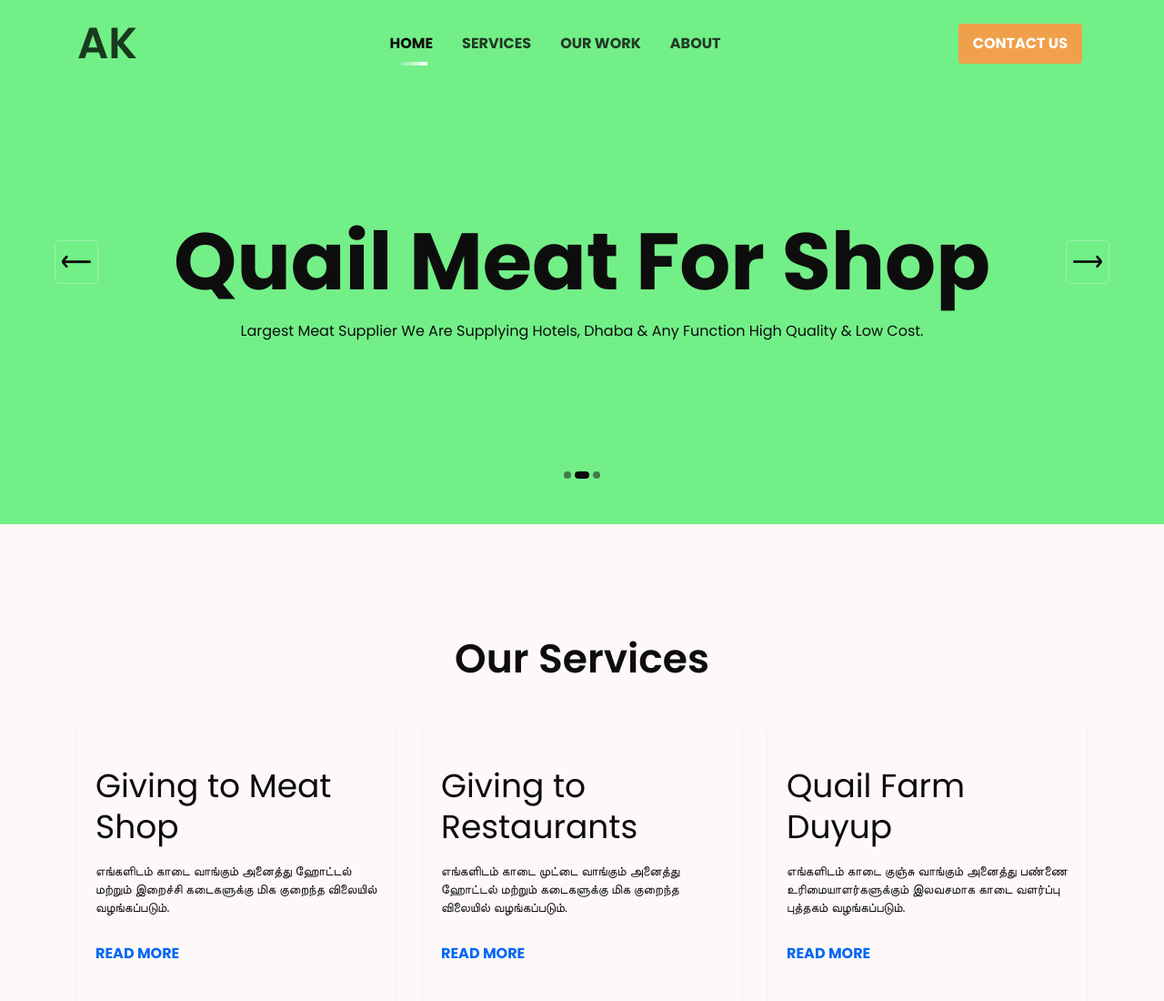
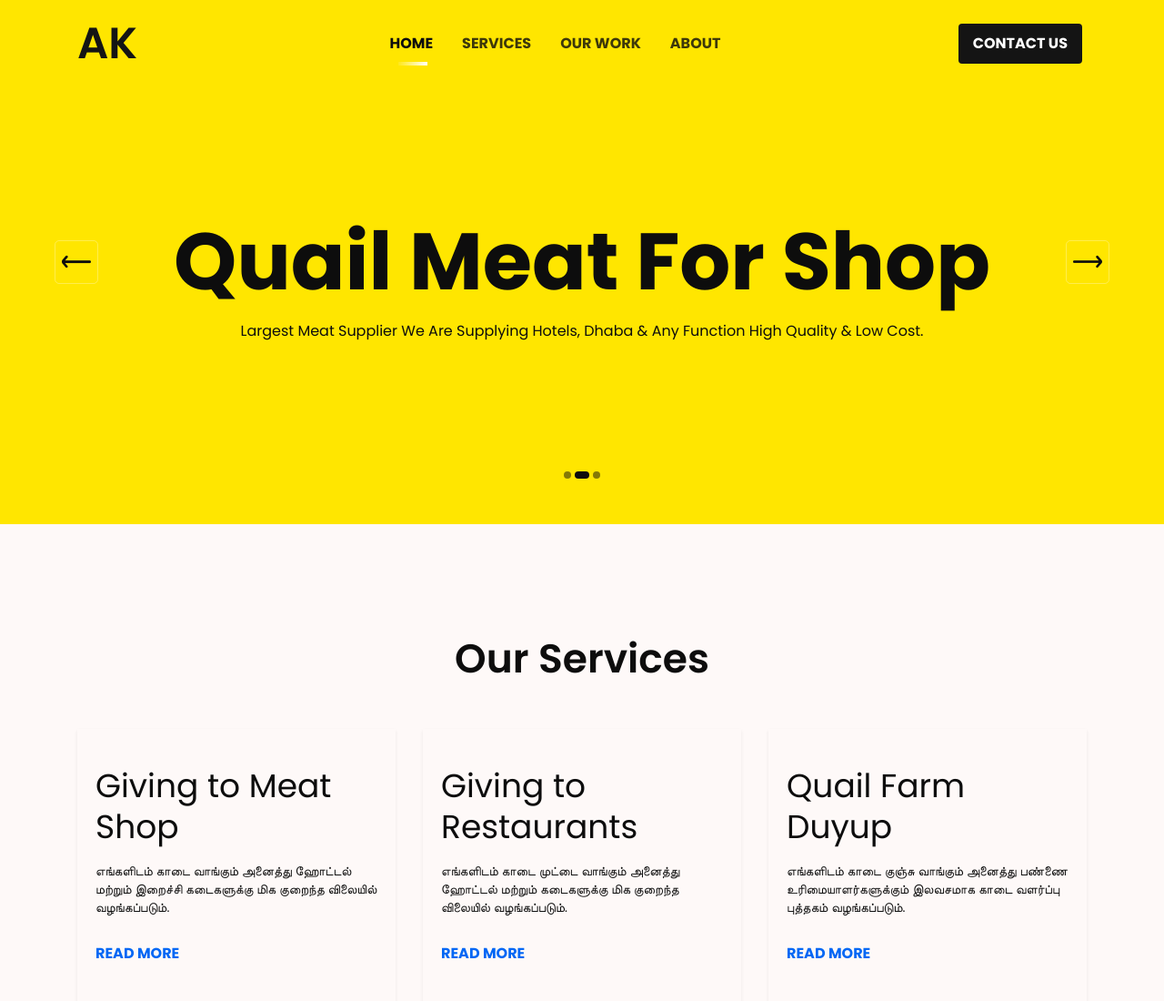
Before and after one commit to iniyavandesign/akpoultry, a plain HTML site: page index.html in a window 1280 px wide. Shown: the top 1100 px of the page at 91% size. Drawn offline with Linux system fonts and the light colour scheme.

Commit message:
color update

```diff
--- a/assets/css/style.css
+++ b/assets/css/style.css
@@ -2,7 +2,7 @@
 
 :root {
   --dark-color : #0d0d0d;
-  --bg-color : #73ef88;
+  --bg-color : #ffe600;
   --light-color: #fef9f8;
 }
 
@@ -570,7 +570,7 @@ p {
 .light-rounded-buttons .main-btn {
   border-radius: 5px; }
 .light-rounded-buttons .light-rounded-one {
-  border-color: #0067f4; }
+  border-color: #080808; }
   .light-rounded-buttons .light-rounded-one:hover {
     color: #0067f4;
     background-color: rgba(0, 103, 244, 0.4); }
--- a/index.html
+++ b/index.html
@@ -64,7 +64,7 @@
                     <nav class="navbar navbar-expand-lg">
                         <a class="navbar-brand" href="#">
                             <!-- <img src="assets/images/logo.svg" alt="Logo"> -->
-                            <h1 class=""" style="color: #183a1d;">AK</h1>
+                            <h1 class=""" style="color: rgb(20, 20, 20);">AK</h1>
                         </a>
 
                         <button class="navbar-toggler" type="button" data-toggle="collapse" data-target="#navbarTwo" aria-controls="navbarTwo" aria-expanded="false" aria-label="Toggle navigation">
@@ -84,7 +84,7 @@
 
                         <div class="navbar-btn d-none d-sm-inline-block">
                             <ul>
-                                <li><a class="solid" style="background-color: #f0a04b; color: #fff; border: none;" href="#contact">Contact Us</a></li>
+                                <li><a class="solid" style="background-color: rgb(20, 20, 20); color: #fff; border: none;" href="#contact">Contact Us</a></li>
                             </ul>
                         </div>
                     </nav> <!-- navbar -->
@@ -114,7 +114,7 @@
                                     <h1 class="title">AK Poultry Farm</h1>
                                     <p class="text">Government Registration Company Always Friendly For The Customers.</p>
                                     <ul class="slider-btn rounded-buttons">
-                                        <li><a class="main-btn rounded-one" href="#">GET STARTED</a></li>
+                                        <li><a class="main-btn rounded-one" style="border-color: rgb(20, 20, 20); color: rgb(20, 20, 20);" href="#services">GET STARTED</a></li>
                                     </ul>
                                 </div>
                             </div>
```
